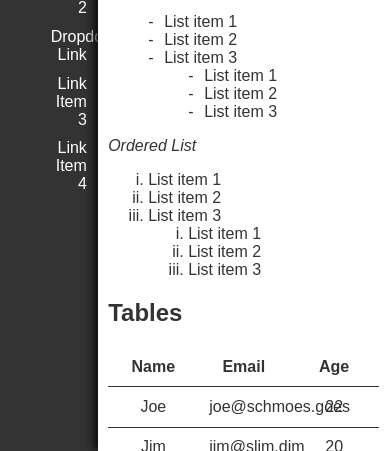
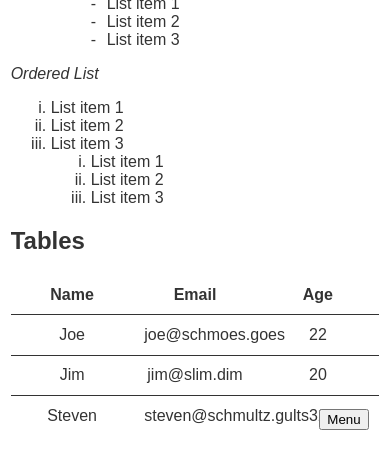
Before and after one commit to andydevs/backwhite, a website built with webpack: page dist/index.html in a window 390 px wide. Shown: the part 393-844 px from the top of the page. Built offline with nearby package versions, Linux system fonts and the light colour scheme.

Commit message:
Implemented mobile transition

```diff
--- a/src/index.js
+++ b/src/index.js
@@ -16,4 +16,9 @@ $(() => {
             $(element).find('.bw-dropdown-list').slideToggle(200)
         })
     })
+
+    // Menu button handling
+    $('.bw-toggle').click(() => {
+        $('.bw-content').toggleClass('slided')
+    })
 })
--- /dev/null
+++ b/src/scss/_base.scss
@@ -0,0 +1,42 @@
+* {
+    font-family: $font-family;
+}
+
+a { color: inherit; }
+
+h1 {
+    display: block;
+    font-size: 20pt;
+    padding-bottom: 2pt;
+    border-bottom: 1px solid;
+}
+
+ul {
+    list-style: none;
+    > li:before {
+        content: "-";
+        margin-right: 8pt;
+    }
+}
+ol {
+    list-style: lower-roman;
+}
+
+table {
+    width: 100%;
+    table-layout: fixed;
+    padding: 0pt;
+    border-spacing: 0;
+    th,td {
+        margin: 0pt;
+        padding: 8pt;
+        text-align: center;
+        border-bottom: 0.5pt solid;
+    }
+    th:last-child, td:last-child {
+        border-right: none;
+    }
+    tr:last-child > td {
+        border-bottom: none;
+    }
+}
--- a/src/scss/_container.scss
+++ b/src/scss/_container.scss
@@ -1,6 +1,7 @@
 .bw-menu {
     // Positioning
     position: fixed;
+    z-index: -1;
     top: 0%;
     left: 0%;
     bottom: 0%;
@@ -13,6 +14,14 @@
 
     // Align text
     text-align: right;
+
+    @include on-mobile {
+        top: 0%;
+        left: 0%;
+        bottom: 0%;
+        right: 0%;
+        width: 100%;
+    };
 
     // Container
     .bw-menu-container {
@@ -77,9 +86,33 @@
     border-color: $black-color;
     box-shadow: -2pt 0pt 8pt darken($black-color, 33%);
 
+    // Sliding effect
+    transition: transform 0.5s ease-in-out;
+    &.slided {
+        transform: none;
+        @include on-mobile {
+            transform: translate(100%, 0%);
+        };
+    }
+
+    @include on-mobile {
+        top: 0%;
+        left: 0%;
+        bottom: 0%;
+        right: 0%;
+    };
+
     // Container
     .bw-content-container {
         margin-left: 8pt;
         margin-right: 8pt;
     }
 }
+
+.bw-toggle {
+    // Positioning
+    position: fixed;
+    z-index: 1;
+    bottom: $spacing-unit*2;
+    right: $spacing-unit*2;
+}
--- a/src/scss/main.scss
+++ b/src/scss/main.scss
@@ -1,50 +1,19 @@
 $desktop-menu-size: 25%;
+$spacing-unit: 8pt;
+
 $black-color: #333;
 $white-color: #fff;
 $font-family: sans-serif;
 
-* {
-    font-family: $font-family;
-}
+$mobile-width: 426px;
 
-a { color: inherit; }
-
-h1 {
-    display: block;
-    font-size: 20pt;
-    padding-bottom: 2pt;
-    border-bottom: 1px solid;
-}
-
-ul {
-    list-style: none;
-    > li:before {
-        content: "-";
-        margin-right: 8pt;
-    }
-}
-ol {
-    list-style: lower-roman;
-}
-
-table {
-    width: 100%;
-    table-layout: fixed;
-    padding: 0pt;
-    border-spacing: 0;
-    th,td {
-        margin: 0pt;
-        padding: 8pt;
-        text-align: center;
-        border-bottom: 0.5pt solid;
-    }
-    th:last-child, td:last-child {
-        border-right: none;
-    }
-    tr:last-child > td {
-        border-bottom: none;
+// On mobile block
+@mixin on-mobile {
+    @media only screen and (max-width: $mobile-width) {
+        @content;
     }
 }
 
+@import "base";
 @import "container";
 @import "row";
```
Also changed, not shown: dist/index.html.
